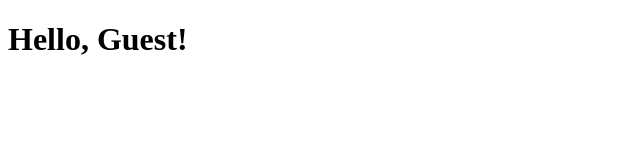
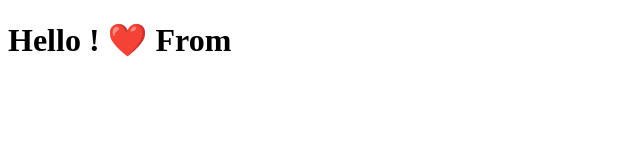
Before and after one commit to Umasankar20/secondrepo, a plain HTML site: page index.html in a window 1280 px wide. Shown: the whole page, without its empty margins (0-640 px from the left). Drawn offline with Linux system fonts and the light colour scheme.

Commit message:
Updated index.html for URL parameter personalization

```diff
--- a/index.html
+++ b/index.html
@@ -3,16 +3,30 @@
 <head>
     <meta charset="UTF-8">
     <meta name="viewport" content="width=device-width, initial-scale=1.0">
-    <title>Personalized Greeting</title>
+    <title>Hello greeting message!</title>
 </head>
 <body>
-    <h1 id="greeting">Hello, Guest!</h1>
+    <h1 id="greeting"></h1>
     <script>
-        const urlParams = new URLSearchParams(window.location.search);
-        const name = urlParams.get('name');
-        if (name) {
-            document.getElementById('greeting').textContent = `Hello, ${name}!`;
-        }
+        // Functions to extract URL parameters
+        const getUrlParameter = (name) => {
+            name = name.replace(/\[/, '\\[').replace(/\]/, '\\]');
+            const regex = new RegExp('[\\?&]' + name + '=([^&#]*)');
+            const results = regex.exec(location.search);
+            return results === null ? '' : decodeURIComponent(results[1].replace(/\+/g, ' '));
+        };
+
+        // Get sender and recipient names from URL parameters
+        const senderName = getUrlParameter('from');
+        const recipientName = getUrlParameter('to');
+
+        // Update the greeting message
+        const greetingMessage = `Hello ${recipientName}! ❤️ From ${senderName}`;
+        const greetingElement = document.getElementById('greeting');
+        greetingElement.textContent = greetingMessage;
+
+        // Update the page title
+        document.title = `Hello ${recipientName}! ❤️`;
     </script>
 </body>
 </html>
```
